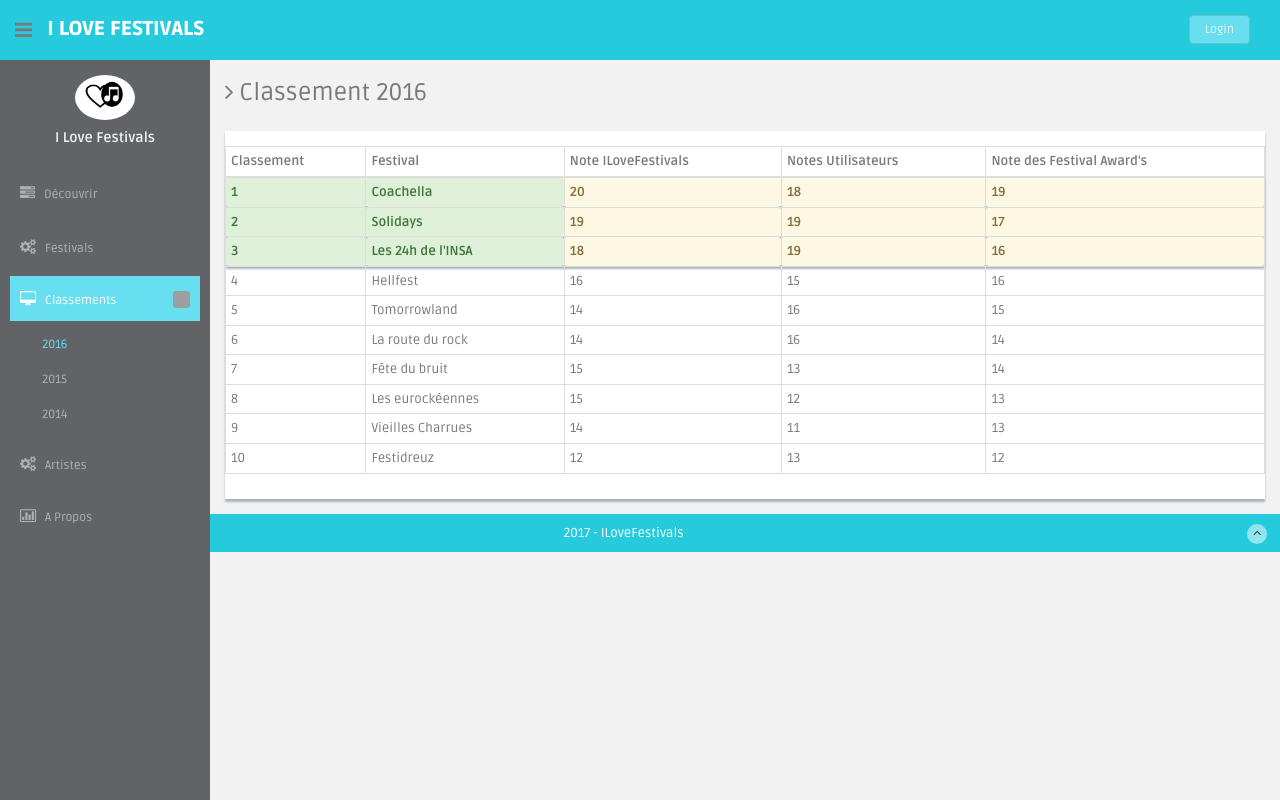
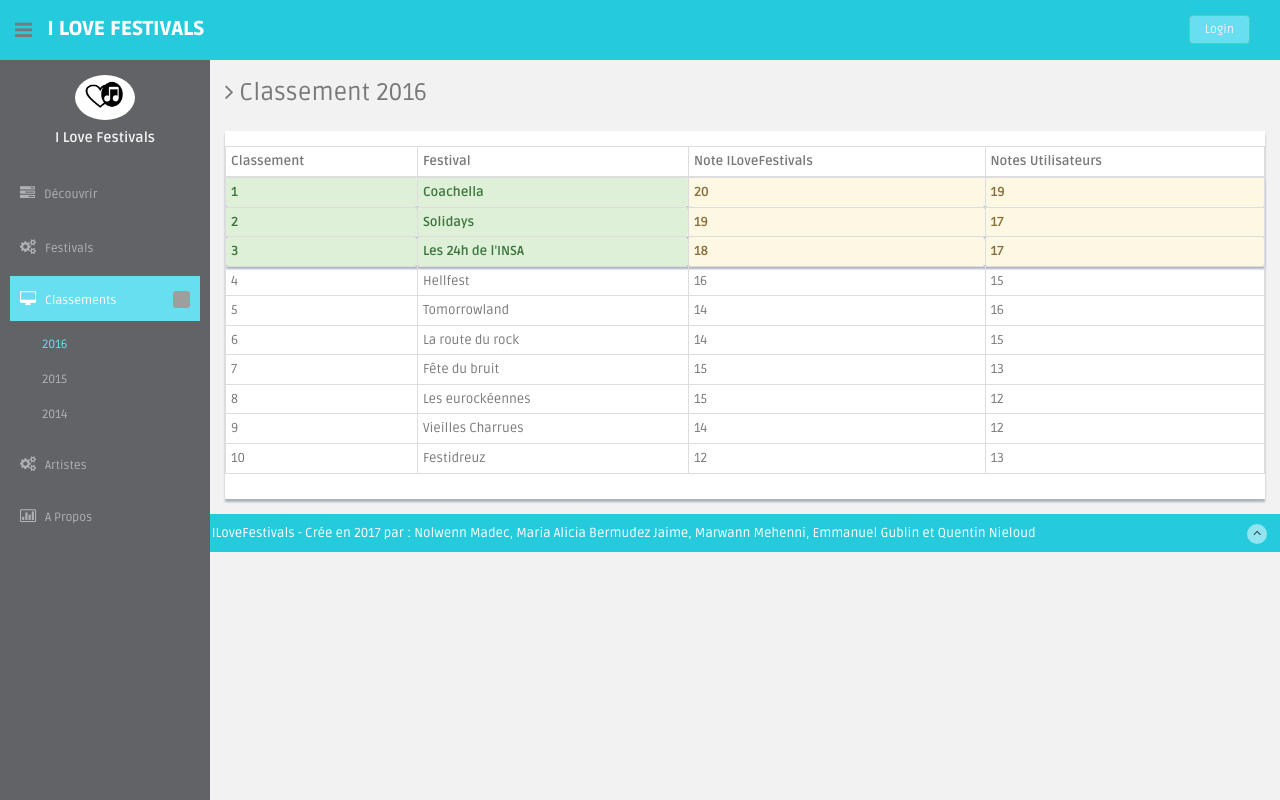
Before and after one commit to quent141/ilovefestival, a Flask app: page /classement2016/ in a window 1280 px wide. Run offline with Flask 2, Linux system fonts and the light colour scheme; parts of the project's set-up code (start-up, migrations or seed data) failed here and were passed over; some libraries are stand-ins or nearby versions; grey boxes are pictures that could not be loaded.

Commit message:
Corrections finales présentation - Joli
J’ai amélioré les affichages et enlevé une colonne aux classements pour
avoir un beau responsive

```diff
--- a/templates/aPropos.html
+++ b/templates/aPropos.html
@@ -210,7 +210,7 @@
       <!--footer start-->
       <footer class="site-footer">
           <div class="text-center">
-              2017 - ILoveFestivals
+              ILoveFestivals - Crée en 2017 par : Nolwenn Madec, Maria Alicia Bermudez Jaime, Marwann Mehenni, Emmanuel Gublin et Quentin Nieloud
               <a href="{{url_for('aPropos')}}" class="go-top">
                   <i class="fa fa-angle-up"></i>
               </a>
--- a/templates/blank.html
+++ b/templates/blank.html
@@ -269,7 +269,7 @@
       <!--footer start-->
       <footer class="site-footer">
           <div class="text-center">
-              2014 - Alvarez.is
+              ILoveFestivals - Crée en 2017 par : Nolwenn Madec, Maria Alicia Bermudez Jaime, Marwann Mehenni, Emmanuel Gublin et Quentin Nieloud
               <a href="blank.html#" class="go-top">
                   <i class="fa fa-angle-up"></i>
               </a>
--- a/templates/classement2014.html
+++ b/templates/classement2014.html
@@ -164,7 +164,7 @@
       <!--footer start-->
       <footer class="site-footer">
           <div class="text-center">
-              2017 - ILoveFestivals
+              ILoveFestivals - Crée en 2017 par : Nolwenn Madec, Maria Alicia Bermudez Jaime, Marwann Mehenni, Emmanuel Gublin et Quentin Nieloud
               <a href="{{url_for('classement2014')}}" class="go-top">
                   <i class="fa fa-angle-up"></i>
               </a>
--- a/templates/classement2016.html
+++ b/templates/classement2016.html
@@ -162,7 +162,7 @@
                                   <th>Festival</th>
                                   <th class="numeric">Note ILoveFestivals</th>
                                   <th class="numeric">Notes Utilisateurs</th>
-                                  <th class="numeric">Note des Festival Award's</th>
+
                               </tr>
                               </thead>
                               <tbody>
@@ -170,71 +170,71 @@
                                   <td class="alert alert-success"><b>1</b></td>
                                   <td class="alert alert-success"><b>Coachella</b></td>
                                   <td class="numeric alert alert-warning"><b>20</b></td>
-                                  <td class="numeric alert alert-warning"><b>18</b></td>
                                   <td class="numeric alert alert-warning"><b>19</b></td>
+
                               </tr>
                               <tr class="showback">
                                   <td class="alert alert-success"><b>2</b></td>
                                   <td class="alert alert-success"><b>Solidays</b></td>
                                   <td class="numeric alert alert-warning"><b>19</b></td>
-                                  <td class="numeric alert alert-warning"><b>19</b></td>
                                   <td class="numeric alert alert-warning"><b>17</b></td>
+
                               </tr>
                               <tr class="showback">
                                   <td class="alert alert-success"><b>3</b></td>
                                   <td class="alert alert-success"><b>Les 24h de l'INSA</b></td>
                                   <td class="numeric alert alert-warning"><b>18</b></td>
-                                  <td class="numeric alert alert-warning"><b>19</b></td>
-                                  <td class="numeric alert alert-warning"><b>16</b></td>
+                                  <td class="numeric alert alert-warning"><b>17</b></td>
+
                               </tr>
                               <tr>
                                   <td>4</td>
                                   <td>Hellfest</td>
                                   <td class="numeric">16</td>
                                   <td class="numeric">15</td>
-                                  <td class="numeric">16</td>
+
                               </tr>
                               <tr>
                                   <td>5</td>
                                   <td>Tomorrowland</td>
                                   <td class="numeric">14</td>
                                   <td class="numeric">16</td>
-                                  <td class="numeric">15</td>
+
                               </tr>
                               <tr>
                                   <td>6</td>
                                   <td>La route du rock</td>
                                   <td class="numeric">14</td>
-                                  <td class="numeric">16</td>
-                                  <td class="numeric">14</td>
+                                  <td class="numeric">15</td>
+
                               </tr>
                               <tr>
                                   <td>7</td>
                                   <td>Fête du bruit</td>
                                   <td class="numeric">15</td>
                                   <td class="numeric">13</td>
-                                  <td class="numeric">14</td>
+
                               </tr>
                               <tr>
                                   <td>8</td>
                                   <td>Les eurockéennes</td>
                                   <td class="numeric">15</td>
                                   <td class="numeric">12</td>
-                                  <td class="numeric">13</td>
+
                               </tr>
                               <tr>
                                   <td>9</td>
                                   <td>Vieilles Charrues</td>
                                   <td class="numeric">14</td>
-                                  <td class="numeric">11</td>
-                                  <td class="numeric">13</td>
+                                  <td class="numeric">12</td>
+
                               </tr>
                               <tr>
                                   <td>10</td>
                                   <td>Festidreuz</td>
                                   <td class="numeric">12</td>
                                   <td class="numeric">13</td>
-                                  <td class="numeric">12</td>
+
                               </tr>
                               </tbody>
                           </table>
@@ -249,7 +249,7 @@
       <!--footer start-->
       <footer class="site-footer">
           <div class="text-center">
-              2017 - ILoveFestivals
+              ILoveFestivals - Crée en 2017 par : Nolwenn Madec, Maria Alicia Bermudez Jaime, Marwann Mehenni, Emmanuel Gublin et Quentin Nieloud
               <a href="{{url_for('classement2016')}}"class="go-top">
                   <i class="fa fa-angle-up"></i>
               </a>
--- a/templates/decouverte.html
+++ b/templates/decouverte.html
@@ -322,7 +322,7 @@
       <!--footer start-->
       <footer class="site-footer">
           <div class="text-center">
-              2017 - ILoveFestivals
+              ILoveFestivals - Crée en 2017 par : Nolwenn Madec, Maria Alicia Bermudez Jaime, Marwann Mehenni, Emmanuel Gublin et Quentin Nieloud
               <a href="{{url_for('decouverte')}}"  class="go-top">
                   <i class="fa fa-angle-up"></i>
               </a>
--- a/templates/hot.html
+++ b/templates/hot.html
@@ -235,7 +235,7 @@
       <!--footer start-->
       <footer class="site-footer">
           <div class="text-center">
-              I LOVE FESTIVALS
+              ILoveFestivals - Crée en 2017 par : Nolwenn Madec, Maria Alicia Bermudez Jaime, Marwann Mehenni, Emmanuel Gublin et Quentin Nieloud
               <a href="{{url_for('hot')}}" class="go-top">
                   <i class="fa fa-angle-up"></i>
               </a>
--- a/templates/index.html
+++ b/templates/index.html
@@ -313,7 +313,7 @@
       <!--footer start-->
       <footer class="site-footer">
           <div class="text-center">
-              2017 - ILoveFestivals
+              ILoveFestivals - Crée en 2017 par : Nolwenn Madec, Maria Alicia Bermudez Jaime, Marwann Mehenni, Emmanuel Gublin et Quentin Nieloud
               <a href="{{url_for('main')}}" class="go-top">
                   <i class="fa fa-angle-up"></i>
               </a>
--- a/templates/page.html
+++ b/templates/page.html
@@ -383,7 +383,7 @@
       <!--footer start-->
       <footer class="site-footer">
           <div class="text-center">
-              2017 - ILoveFestivals
+              ILoveFestivals - Crée en 2017 par : Nolwenn Madec, Maria Alicia Bermudez Jaime, Marwann Mehenni, Emmanuel Gublin et Quentin Nieloud
               <a href="{{url_for('page',name='{{ session.username }}')}}"class="go-top">
                   <i class="fa fa-angle-up"></i>
               </a>
--- a/templates/recommendations.html
+++ b/templates/recommendations.html
@@ -376,7 +376,7 @@
       <!--footer start-->
       <footer class="site-footer">
           <div class="text-center">
-              I LOVE FESTIVALS
+              ILoveFestivals - Crée en 2017 par : Nolwenn Madec, Maria Alicia Bermudez Jaime, Marwann Mehenni, Emmanuel Gublin et Quentin Nieloud
               <a href="general.html#" class="go-top">
                   <i class="fa fa-angle-up"></i>
               </a>
--- a/templates/results.html
+++ b/templates/results.html
@@ -226,7 +226,7 @@
       <!--footer start-->
       <footer class="site-footer">
           <div class="text-center">
-              2017 - ILoveFestivals
+              ILoveFestivals - Crée en 2017 par : Nolwenn Madec, Maria Alicia Bermudez Jaime, Marwann Mehenni, Emmanuel Gublin et Quentin Nieloud
               <a href="{{url_for('results')}}" class="go-top">
                   <i class="fa fa-angle-up"></i>
               </a>
--- a/templates/top10.html
+++ b/templates/top10.html
@@ -258,7 +258,7 @@
       <!--footer start-->
       <footer class="site-footer">
           <div class="text-center">
-              2014 - Alvarez.is
+              ILoveFestivals - Crée en 2017 par : Nolwenn Madec, Maria Alicia Bermudez Jaime, Marwann Mehenni, Emmanuel Gublin et Quentin Nieloud
               <a href="general.html#" class="go-top">
                   <i class="fa fa-angle-up"></i>
               </a>
```
Also changed, not shown: templates/artistes.html (+24 -17 lines), templates/classement2015.html (+14 -14 lines), templates/festivals.html (+25 -21 lines).
